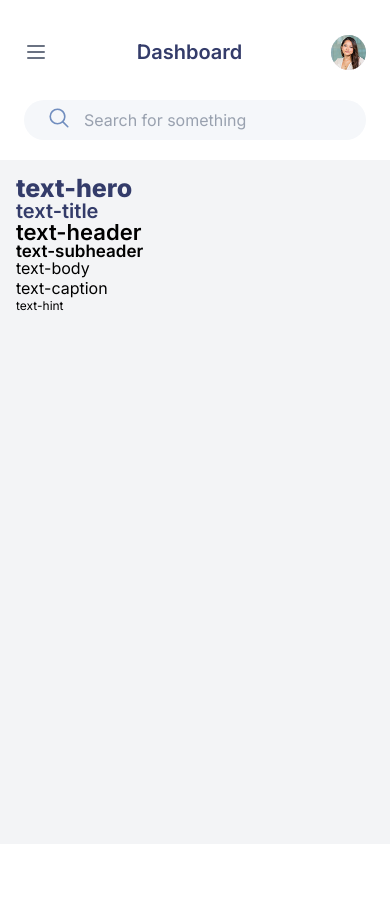
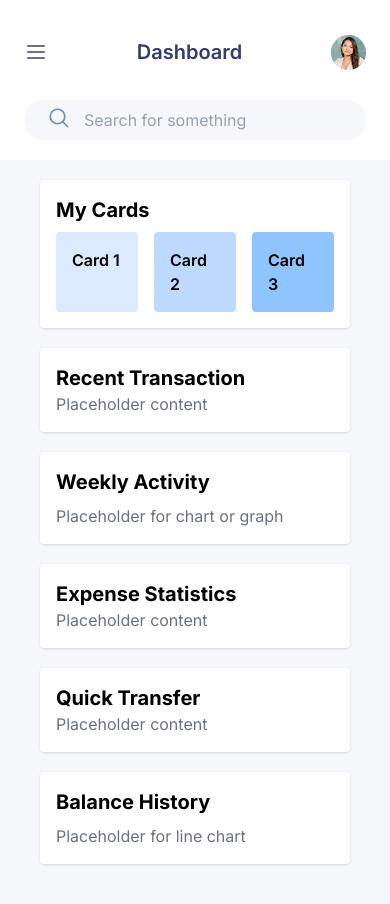
Before and after one commit to mbarinov/super-duper-fortnight, a Next.js app in the folder apps/web/: page / in a window 390 px wide. Shown: the top 904 px of the page. Before the commit the page ends 844 px from the top, so only its background shows below. Built offline with nearby package versions, Linux system fonts and the light colour scheme.

Commit message:
feat(web): Create dashboard layout with responsive grid design

```diff
--- a/apps/web/app/page.tsx
+++ b/apps/web/app/page.tsx
@@ -1,13 +1,57 @@
 export default function Home() {
   return (
-    <div>
-      <div className="text-hero">text-hero</div>
-      <div className="text-title">text-title</div>
-      <div className="text-header">text-header</div>
-      <div className="text-subheader">text-subheader</div>
-      <div className="text-body">text-body</div>
-      <div className="text-caption">text-caption</div>
-      <div className="text-hint">text-hint</div>
+    <div className="min-h-screen bg-background py-5 px-10">
+      <div className="grid grid-cols-1 lg:grid-cols-3 gap-y-5 lg:gap-y-6 lg:gap-x-8">
+        {/* My Cards (spans 2 of 3 columns on lg) */}
+        <div className="lg:col-span-2 bg-white p-4 rounded shadow">
+          <h2 className="font-bold text-xl mb-2">My Cards</h2>
+          {/* Horizontal scroll on mobile */}
+          <div className="overflow-x-auto">
+            <div className="flex space-x-4">
+              {/* Mock cards for demonstration */}
+              <div className="bg-blue-100 w-64 p-4 rounded">
+                <p className="font-semibold">Card 1</p>
+              </div>
+              <div className="bg-blue-200 w-64 p-4 rounded">
+                <p className="font-semibold">Card 2</p>
+              </div>
+              <div className="bg-blue-300 w-64 p-4 rounded">
+                <p className="font-semibold">Card 3</p>
+              </div>
+            </div>
+          </div>
+        </div>
+
+        {/* Extra block for the remaining column */}
+        <div className="bg-white p-4 rounded shadow">
+          <h2 className="font-bold text-xl">Recent Transaction</h2>
+          <p className="text-gray-500">Placeholder content</p>
+        </div>
+
+        {/* Weekly Activity (spans 2 of 3 columns on lg) */}
+        <div className="lg:col-span-2 bg-white p-4 rounded shadow">
+          <h2 className="font-bold text-xl mb-2">Weekly Activity</h2>
+          <p className="text-gray-500">Placeholder for chart or graph</p>
+        </div>
+
+        {/* Another block */}
+        <div className="bg-white p-4 rounded shadow">
+          <h2 className="font-bold text-xl">Expense Statistics</h2>
+          <p className="text-gray-500">Placeholder content</p>
+        </div>
+
+        {/* Another block */}
+        <div className="bg-white p-4 rounded shadow">
+          <h2 className="font-bold text-xl">Quick Transfer</h2>
+          <p className="text-gray-500">Placeholder content</p>
+        </div>
+
+        {/* Balance History (spans 2 of 3 columns on lg) */}
+        <div className="lg:col-span-2 bg-white p-4 rounded shadow">
+          <h2 className="font-bold text-xl mb-2">Balance History</h2>
+          <p className="text-gray-500">Placeholder for line chart</p>
+        </div>
+      </div>
     </div>
   );
 }
--- a/apps/web/lib/layouts/Layout/index.tsx
+++ b/apps/web/lib/layouts/Layout/index.tsx
@@ -10,7 +10,7 @@ export const Layout = ({ children }: { children: React.ReactNode }) => {
 
       <div className="flex flex-col flex-1">
         <Header />
-        <main className="p-4">{children}</main>
+        <main>{children}</main>
       </div>
     </div>
   );
```
